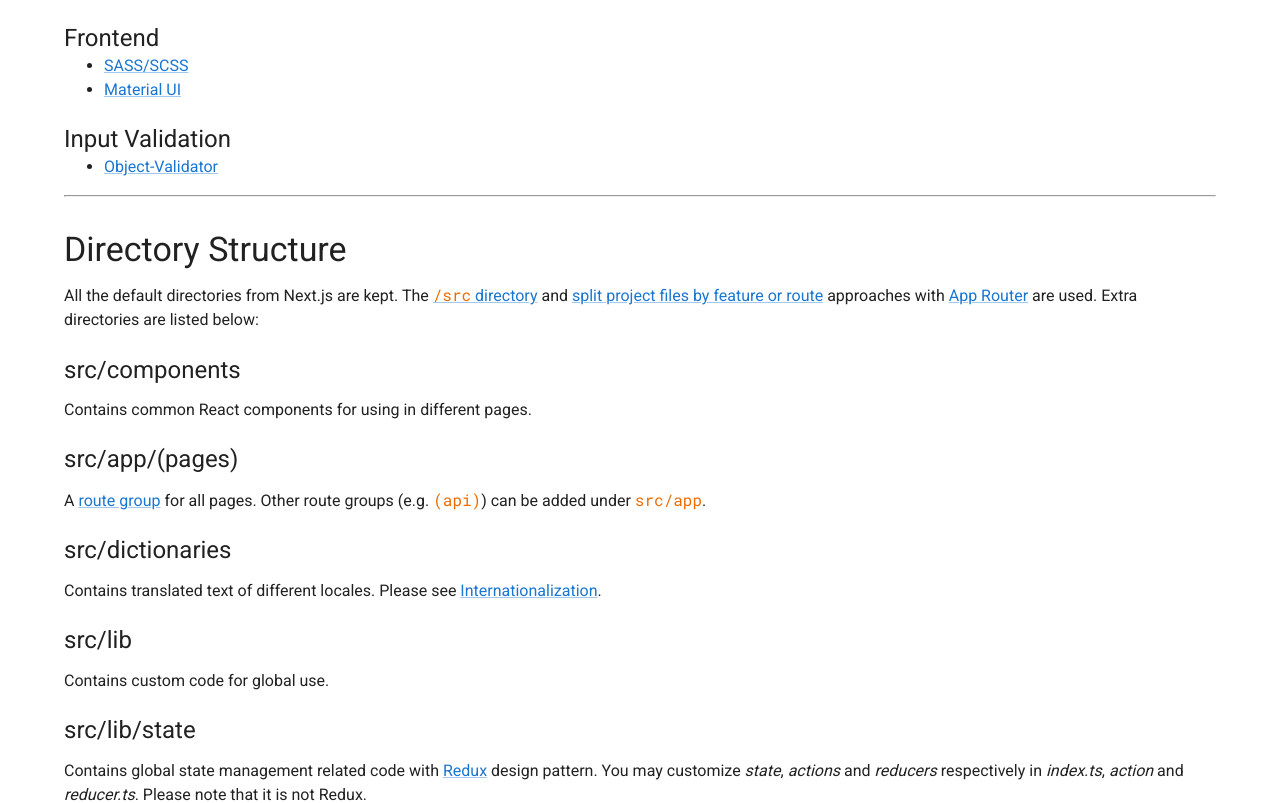
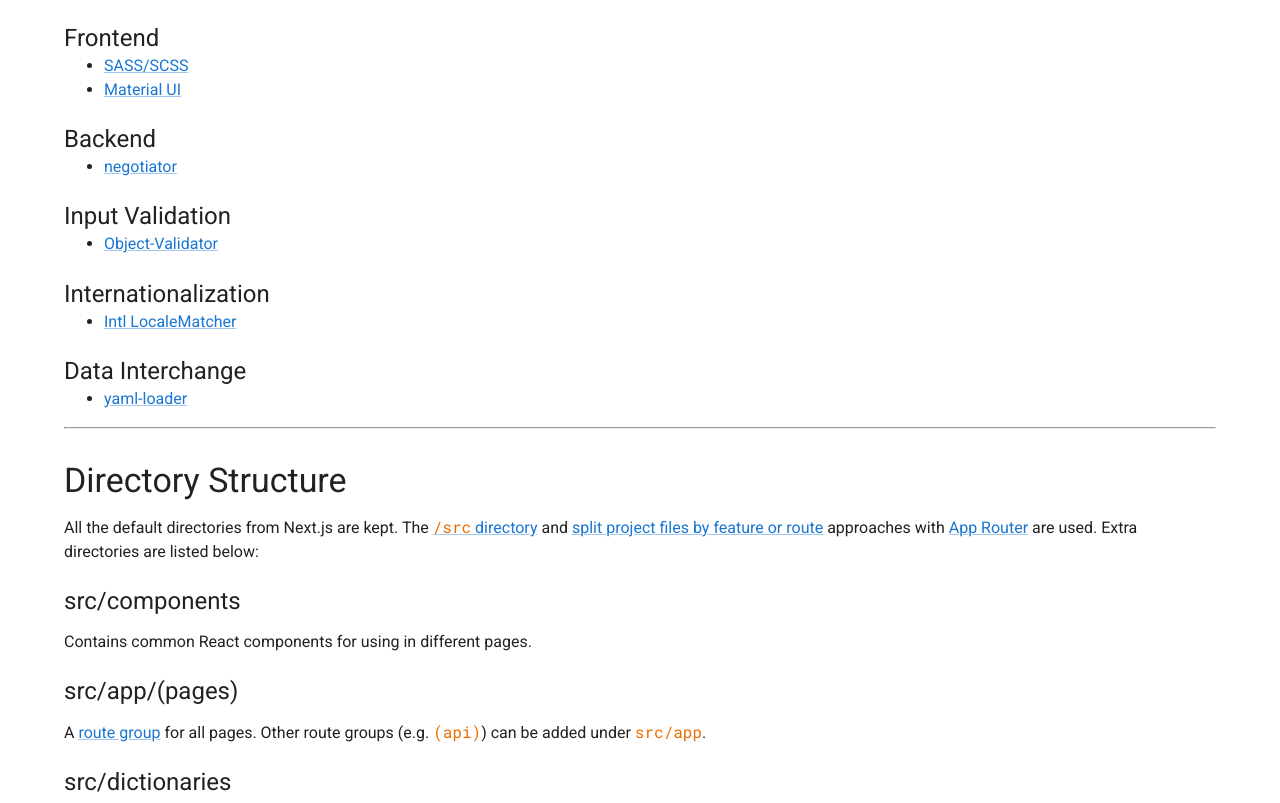
Before and after one commit to Quicksilver0218/Nextjs-Material-UI-Template, a Next.js app: page /en/intro in a window 1280 px wide. Shown: the part 2184-2987 px from the top of the page. Built offline with nearby package versions, Linux system fonts and the light colour scheme; what @mui/material-nextjs, @quicksilver0218/object-validator would draw is missing.

Commit message:
Update library list

```diff
--- a/package.json
+++ b/package.json
@@ -13,8 +13,8 @@
     "@emotion/react": "^11.14.0",
     "@emotion/styled": "^11.14.0",
     "@formatjs/intl-localematcher": "^0.6.0",
-    "@mui/icons-material": "^6.4.4",
-    "@mui/material": "^6.4.4",
+    "@mui/icons-material": "^6.4.5",
+    "@mui/material": "^6.4.5",
     "@mui/material-nextjs": "^6.4.3",
     "@quicksilver0218/object-validator": "^2.1.0",
     "negotiator": "^1.0.0",
--- a/src/app/(pages)/[lang]/intro/page.tsx
+++ b/src/app/(pages)/[lang]/intro/page.tsx
@@ -287,6 +287,20 @@
         </li>
       </ul>
       <Typography variant="h5" component="h5">
+        Backend
+      </Typography>
+      <ul>
+        <li>
+          <Link
+            href="https://www.npmjs.com/package/negotiator"
+            target="_blank"
+            rel="noreferrer nooppener"
+          >
+            negotiator
+          </Link>
+        </li>
+      </ul>
+      <Typography variant="h5" component="h5">
         Input Validation
       </Typography>
       <ul>
@@ -297,6 +311,34 @@
             rel="noreferrer nooppener"
           >
             Object-Validator
+          </Link>
+        </li>
+      </ul>
+      <Typography variant="h5" component="h5">
+        Internationalization
+      </Typography>
+      <ul>
+        <li>
+          <Link
+            href="https://www.npmjs.com/package/@formatjs/intl-localematcher"
+            target="_blank"
+            rel="noreferrer nooppener"
+          >
+            Intl LocaleMatcher
+          </Link>
+        </li>
+      </ul>
+      <Typography variant="h5" component="h5">
+        Data Interchange
+      </Typography>
+      <ul>
+        <li>
+          <Link
+            href="https://www.npmjs.com/package/yaml-loader"
+            target="_blank"
+            rel="noreferrer nooppener"
+          >
+            yaml-loader
           </Link>
         </li>
       </ul>
@@ -552,7 +594,7 @@
         </li>
       </ol>
       <Typography variant="h6" component="h6">
-        Element Class
+        Element Class Name Attribute
       </Typography>
       <ol>
         <li>
@@ -585,7 +627,7 @@
       </Box>
       <Typography component="p">
         <small>
-          Copyright © 2024 Quicksilver0218.
+          Copyright © 2025 Quicksilver0218.
           <br />
           Licensed under the MIT License.
         </small>
```
